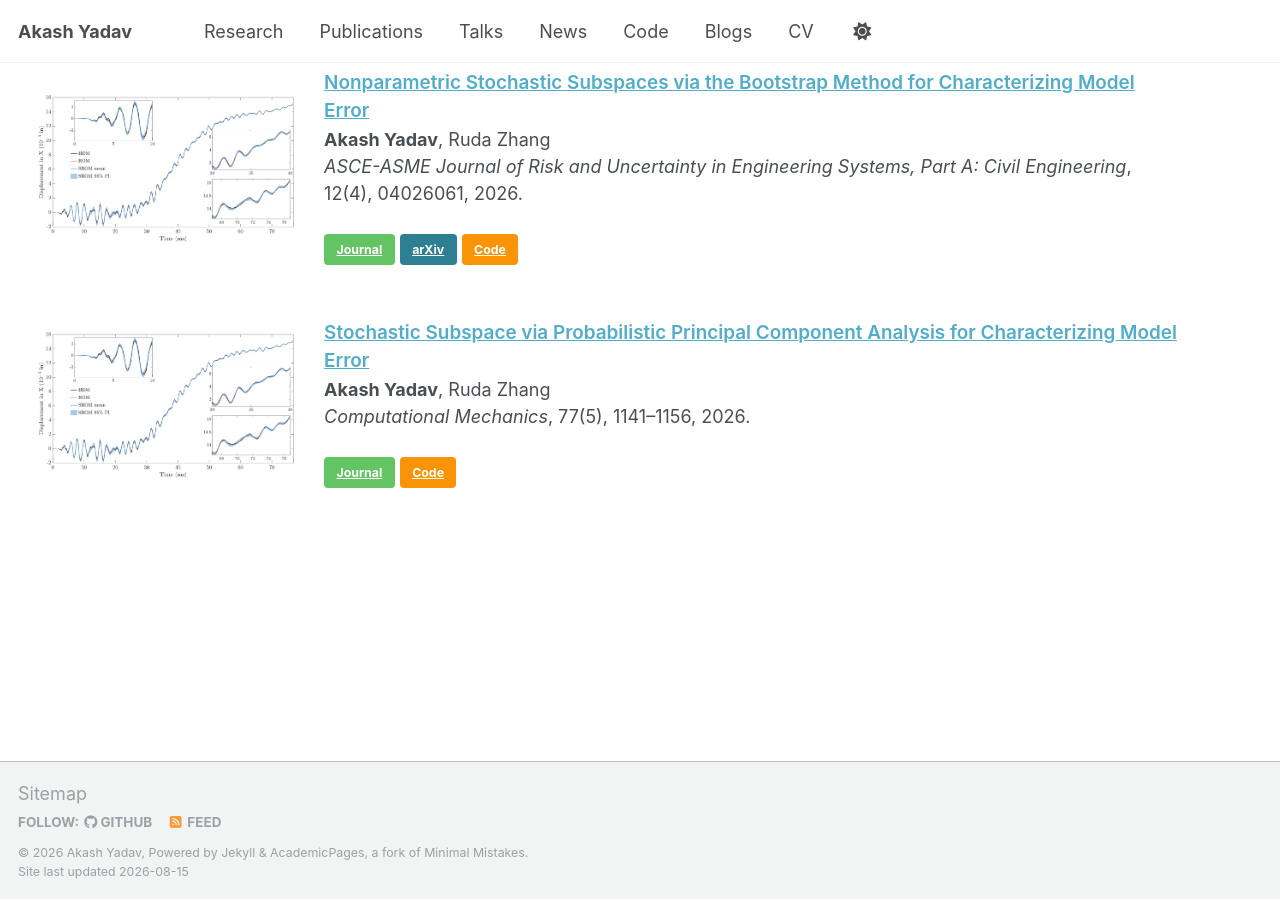
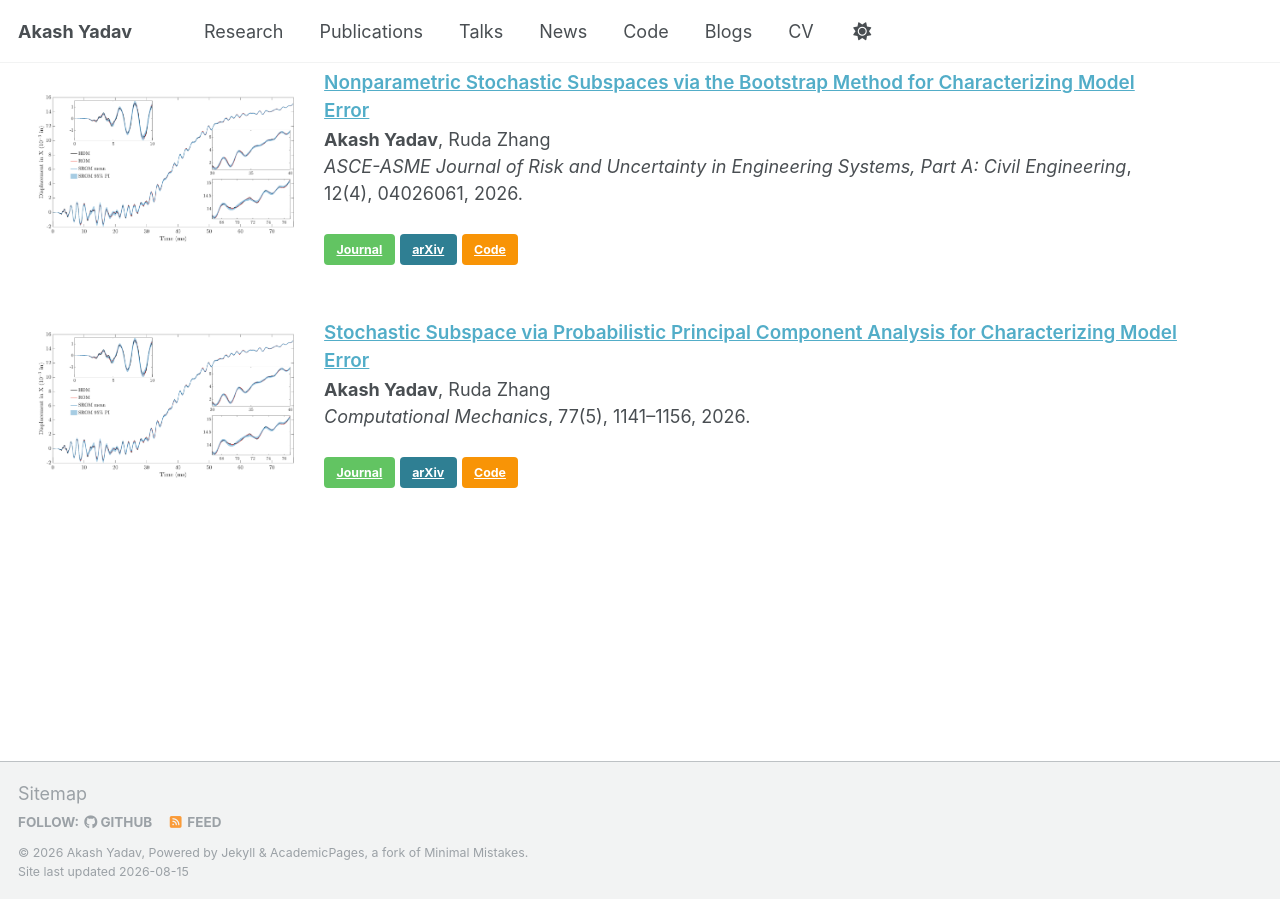
Before and after one commit to akashyadav0210/akashyadav0210.github.io, a Jekyll site: the page built from _pages/publications.md, in a window 1280 px wide and 900 px high, scrolled down 639 px. Built offline with Jekyll 4.4.1, drawn with Linux system fonts in a browser that asks for light colours.

Commit message:
Add arXiv preprint link for SS-PPCA
arXiv:2504.19963, verified as the same paper and author list, with the
Computational Mechanics DOI listed on the arXiv record itself. Linked
without a version suffix so it always resolves to the latest revision.

All three journal papers now carry Journal, arXiv and Code links.

```diff
--- a/_pages/publications.md
+++ b/_pages/publications.md
@@ -86,6 +86,8 @@ Also on my [Google Scholar profile](https://scholar.google.com/citations?user=d-
 
        <a class="btn btn--success btn--small" href="https://doi.org/10.1007/s00466-025-02701-6">Journal</a>
 
+       <a class="btn btn--info btn--small" href="https://arxiv.org/abs/2504.19963">arXiv</a>
+
        <a class="btn btn--warning btn--small" href="https://github.com/UQUH/SS_PPCA">Code</a>
 
      </div>
```
